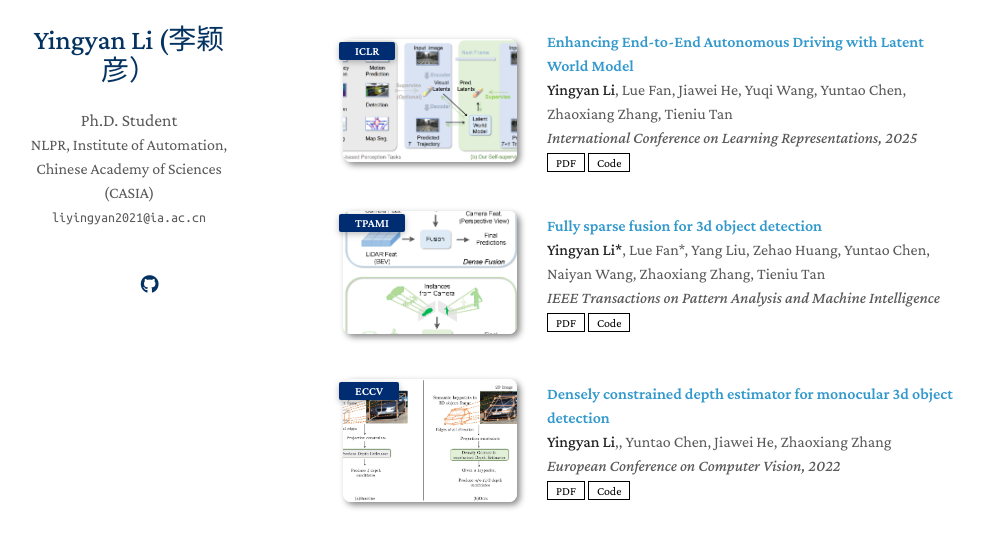
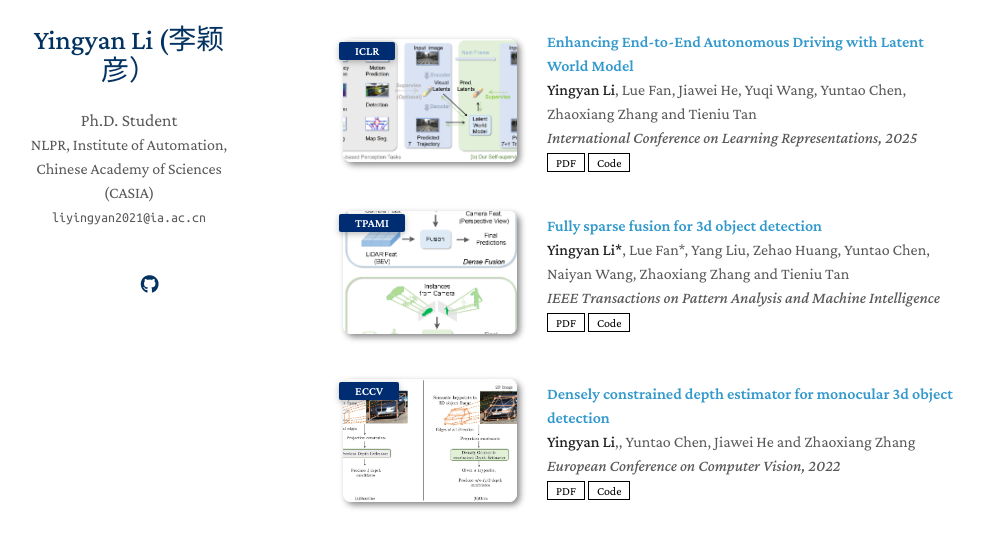
Before and after one commit to liyingyanUCAS/liyingyanucas.github.io, a Jekyll site: the page built from index.md, in a window 1280 px wide and 900 px high, scrolled down 530 px. Shown: the part 179-719 px from the top of the window, without its empty margins (147-1131 px from the left). Built offline with Jekyll 4.4.1, drawn with Linux system fonts in a browser that asks for light colours; a style sheet for code colours, icons or effects is not loaded; our own code applies the rules of GitHub Pages for plain Markdown files.

Commit message:
Update publications.yml

```diff
--- a/_data/publications.yml
+++ b/_data/publications.yml
@@ -11,7 +11,7 @@ main:
 
 
   - title: Enhancing End-to-End Autonomous Driving with Latent World Model
-    authors: <strong>Yingyan Li</strong>, Lue Fan, Jiawei He, Yuqi Wang, Yuntao Chen, Zhaoxiang Zhang, Tieniu Tan
+    authors: <strong>Yingyan Li</strong>, Lue Fan, Jiawei He, Yuqi Wang, Yuntao Chen, Zhaoxiang Zhang and Tieniu Tan
     conference_short: ICLR
     conference: International Conference on Learning Representations, 2025
     pdf: https://arxiv.org/pdf/2406.08481
@@ -21,7 +21,7 @@ main:
     #notes: Early Accept
 
   - title: Fully sparse fusion for 3d object detection
-    authors: <strong>Yingyan Li*</strong>, Lue Fan*, Yang Liu, Zehao Huang, Yuntao Chen, Naiyan Wang, Zhaoxiang Zhang, Tieniu Tan
+    authors: <strong>Yingyan Li*</strong>, Lue Fan*, Yang Liu, Zehao Huang, Yuntao Chen, Naiyan Wang, Zhaoxiang Zhang and Tieniu Tan
     conference_short: TPAMI
     conference: IEEE Transactions on Pattern Analysis and Machine Intelligence
     pdf: https://arxiv.org/pdf/2304.12310
@@ -31,7 +31,7 @@ main:
     #notes: Early Accept
 
   - title: Densely constrained depth estimator for monocular 3d object detection
-    authors: <strong>Yingyan Li</strong>,, Yuntao Chen, Jiawei He, Zhaoxiang Zhang
+    authors: <strong>Yingyan Li</strong>,, Yuntao Chen, Jiawei He and Zhaoxiang Zhang
     conference_short: ECCV
     conference: European Conference on Computer Vision, 2022
     pdf: https://arxiv.org/pdf/2207.10047
```
